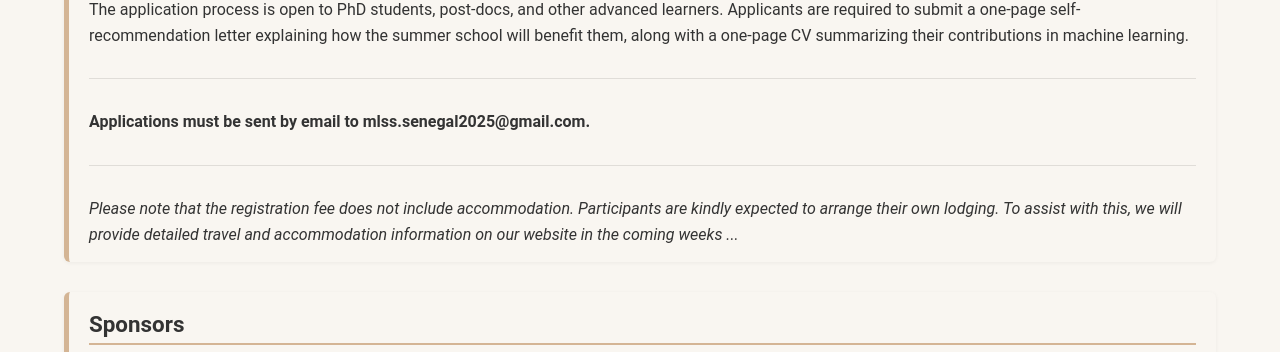
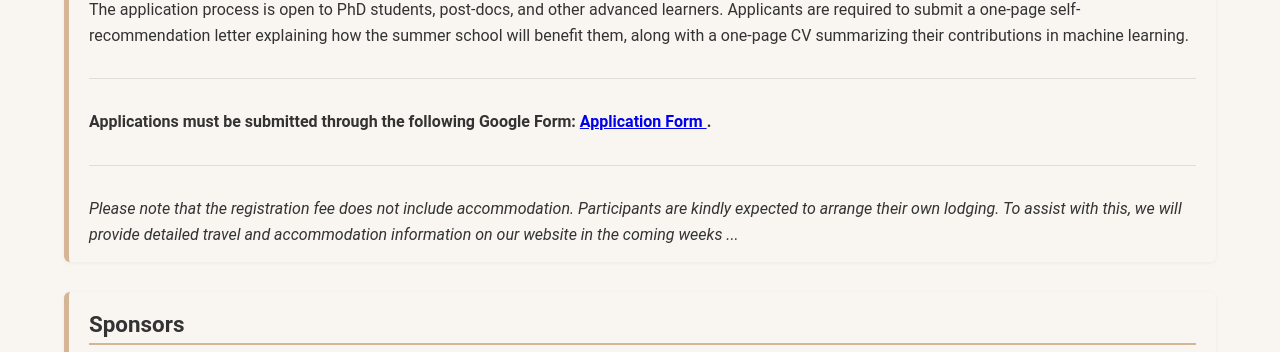
Before and after one commit to mlss-senegal/mlss-senegal.github.io, a plain HTML site: page index.html in a window 1280 px wide. Shown: the part 1510-1862 px from the top of the page. Drawn offline with Linux system fonts and the light colour scheme.

Commit message:
Update index.html
application form

```diff
--- a/index.html
+++ b/index.html
@@ -78,7 +78,13 @@
                         The application process is open to PhD students, post-docs, and other advanced learners. Applicants are required to submit a one-page self-recommendation letter explaining how the summer school will benefit them, along with a one-page CV summarizing their contributions in machine learning. <br>
                     </p>
                     <hr style="border: none; border-top: 1px solid #e0ddd8; margin: 30px 0;">
-                    <p> <strong>Applications must be sent by email to mlss.senegal2025@gmail.com. </strong>
+                    <p>
+                        <strong>
+                            Applications must be submitted through the following Google Form:
+                            <a href="https://docs.google.com/forms/d/e/1FAIpQLSeqJy1NQGfulxc4WQS8CL3nJcPEmS_WlfaVpbMpip_J8TfQTg/viewform?usp=header" target="_blank">
+                                Application Form
+                            </a>.
+                        </strong>
                     </p>
                     <hr style="border: none; border-top: 1px solid #e0ddd8; margin: 30px 0;">
                     <p>
```
